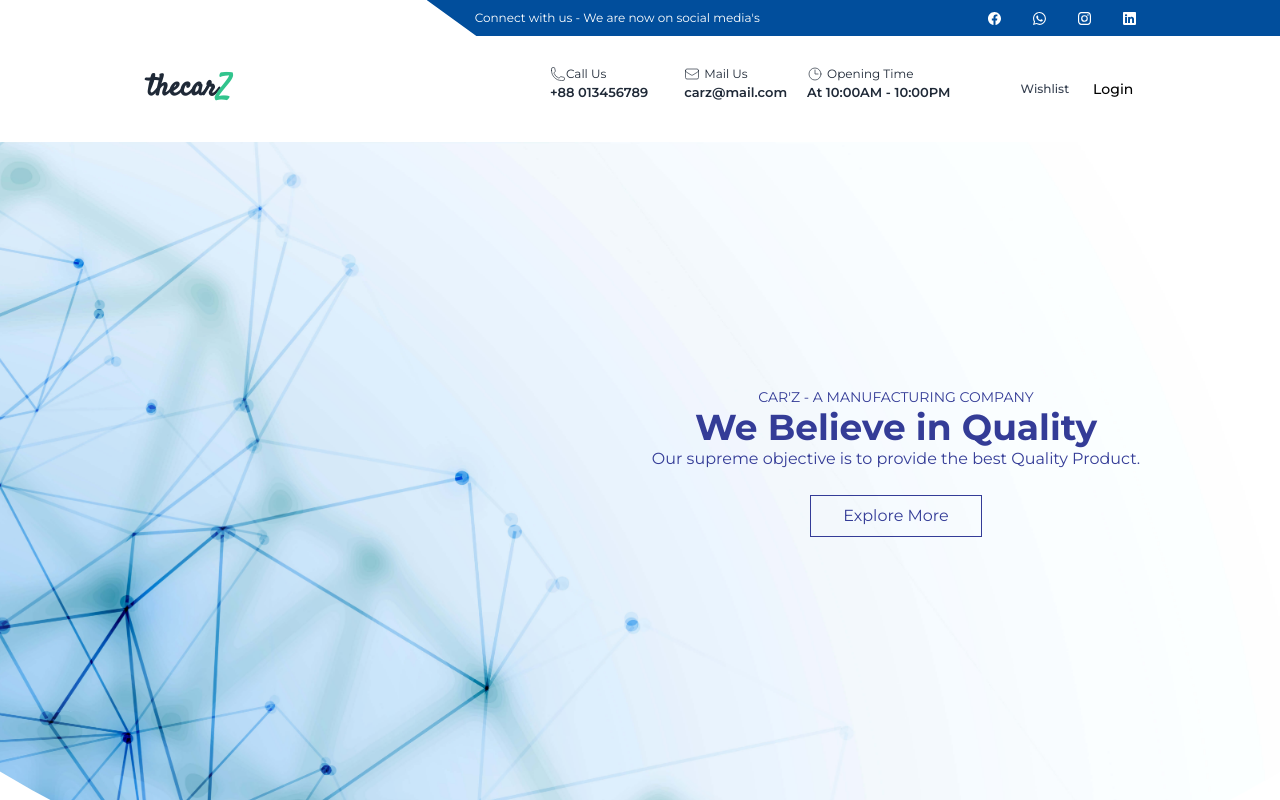
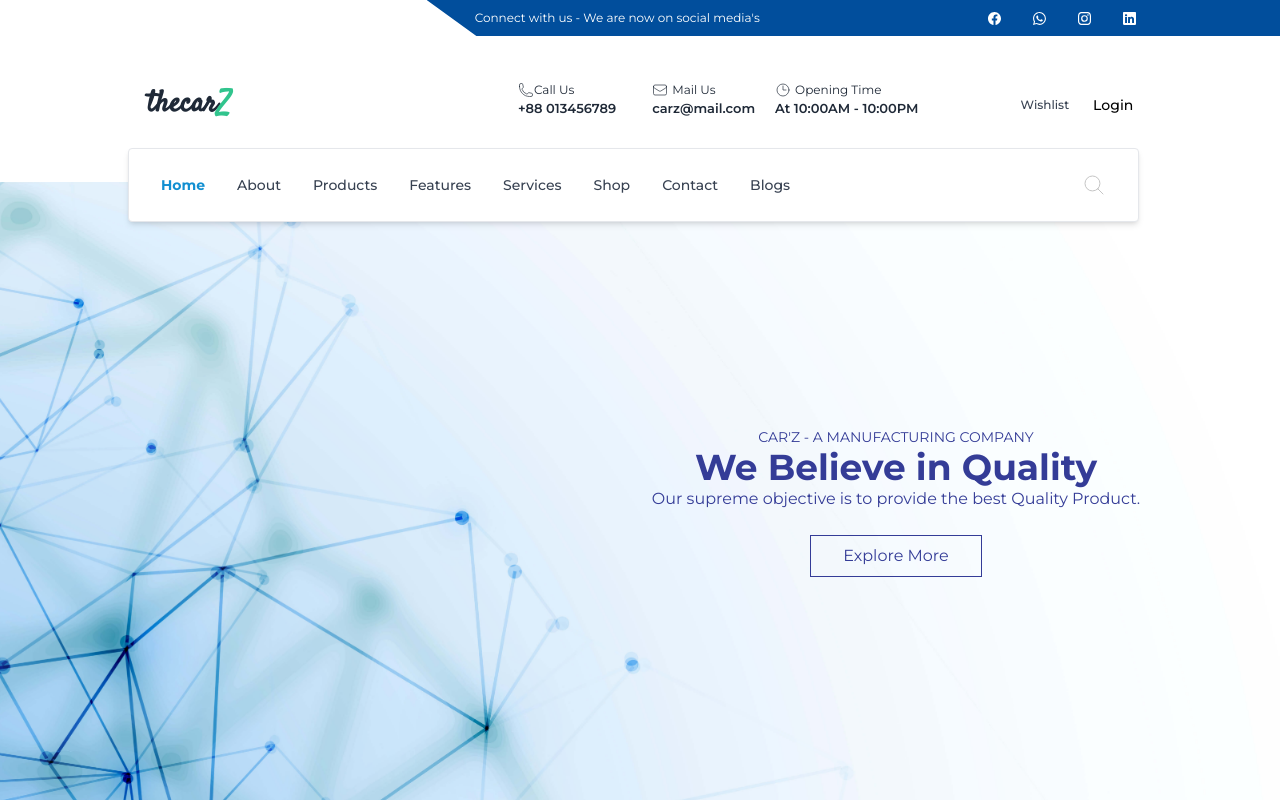
Before and after one commit to amiribnjaman/carz-manufacturing-project-client-a12, a React (Create React App) app: page / in a window 1280 px wide. Shown: the top 800 px of the page. Built offline with nearby package versions, Linux system fonts and the light colour scheme; no server answers.

Commit message:
mainmenu design implemented

```diff
--- /dev/null
+++ b/src/Pages/Shared/MainMenu.jsx
@@ -0,0 +1,136 @@
+import { signOut } from "firebase/auth";
+import React, { useState } from "react";
+import { useAuthState } from "react-firebase-hooks/auth";
+import { Link } from "react-router-dom";
+import CustomLink from "../../Components/CustomLink";
+import auth from "../../firebase.init";
+import "./Navbar.css";
+
+const MainMenu = () => {
+  const [user, loading, error] = useAuthState(auth);
+  const [showLogout, setShowLogout] = useState(false);
+  const [showMenu, setShowMenu] = useState(false);
+
+  return (
+    <div className="">
+      <nav class="bg-white w-full shadow shadow-md border border-[1px] z-50 mx-auto h-[50px] py-9 border-gray-200 md:px-10 sm:px-4 flex items-center rounded dark:bg-gray-800">
+        <div
+          class={`${
+            showMenu ? "relative items-center top-[90px]" : ""
+          } container flex flex-wrap justify-between items-center mx-auto`}
+        >
+          {/* MAIN MENU */}
+          <div
+            class={`${
+              showMenu
+                ? "block shadow bg-[rgba(237,246,253,.9)] z-40"
+              : "hidden"
+              // md:order-1
+            } justify-between items-center w-full md:flex md:w-auto`}
+            id="mobile-menu-2"
+          >
+            <ul class="flex -ml-2 flex-col mt-4 md:flex-row md:space-x-8 md:mt-0 md:text-sm md:font-medium">
+              <li>
+                <CustomLink
+                  to="/"
+                  class="block py-2 pr-4 pl-3 text-[#03a89d] rounded md:bg-transparent md:hover:text-[#03a89d] md:text-black md:p-0 dark:text-white"
+                  aria-current="page"
+                >
+                  Home
+                </CustomLink>
+              </li>
+              <li>
+                <CustomLink
+                  to="/blogs"
+                  class="block py-2 pr-4 pl-3 text-gray-700 border-b border-gray-100 hover:bg-gray-50 md:hover:bg-transparent md:border-0 md:hover:text-[#03a89d] md:p-0 dark:text-gray-400 md:dark:hover:text-white dark:hover:bg-gray-700 dark:hover:text-white md:dark:hover:bg-transparent dark:border-gray-700"
+                >
+                  About
+                </CustomLink>
+              </li>
+              <li>
+                <CustomLink
+                  to="/blogs"
+                  class="block py-2 pr-4 pl-3 text-gray-700 border-b border-gray-100 hover:bg-gray-50 md:hover:bg-transparent md:border-0 md:hover:text-[#03a89d] md:p-0 dark:text-gray-400 md:dark:hover:text-white dark:hover:bg-gray-700 dark:hover:text-white md:dark:hover:bg-transparent dark:border-gray-700"
+                >
+                  Products
+                </CustomLink>
+              </li>
+              <li>
+                <CustomLink
+                  to="/blogs"
+                  class="block py-2 pr-4 pl-3 text-gray-700 border-b border-gray-100 hover:bg-gray-50 md:hover:bg-transparent md:border-0 md:hover:text-[#03a89d] md:p-0 dark:text-gray-400 md:dark:hover:text-white dark:hover:bg-gray-700 dark:hover:text-white md:dark:hover:bg-transparent dark:border-gray-700"
+                >
+                  Features
+                </CustomLink>
+              </li>
+              <li>
+                <CustomLink
+                  to="/blogs"
+                  class="block py-2 pr-4 pl-3 text-gray-700 border-b border-gray-100 hover:bg-gray-50 md:hover:bg-transparent md:border-0 md:hover:text-[#03a89d] md:p-0 dark:text-gray-400 md:dark:hover:text-white dark:hover:bg-gray-700 dark:hover:text-white md:dark:hover:bg-transparent dark:border-gray-700"
+                >
+                  Services
+                </CustomLink>
+              </li>
+              <li>
+                <CustomLink
+                  to="/blogs"
+                  class="block py-2 pr-4 pl-3 text-gray-700 border-b border-gray-100 hover:bg-gray-50 md:hover:bg-transparent md:border-0 md:hover:text-[#03a89d] md:p-0 dark:text-gray-400 md:dark:hover:text-white dark:hover:bg-gray-700 dark:hover:text-white md:dark:hover:bg-transparent dark:border-gray-700"
+                >
+                  Shop
+                </CustomLink>
+              </li>
+              <li>
+                <CustomLink
+                  to="/blogs"
+                  class="block py-2 pr-4 pl-3 text-gray-700 border-b border-gray-100 hover:bg-gray-50 md:hover:bg-transparent md:border-0 md:hover:text-[#03a89d] md:p-0 dark:text-gray-400 md:dark:hover:text-white dark:hover:bg-gray-700 dark:hover:text-white md:dark:hover:bg-transparent dark:border-gray-700"
+                >
+                  Contact
+                </CustomLink>
+              </li>
+
+              <li>
+                <CustomLink
+                  to="/blogs"
+                  class="block py-2 pr-4 pl-3 text-gray-700 border-b border-gray-100 hover:bg-gray-50 md:hover:bg-transparent md:border-0 md:hover:text-[#03a89d] md:p-0 dark:text-gray-400 md:dark:hover:text-white dark:hover:bg-gray-700 dark:hover:text-white md:dark:hover:bg-transparent dark:border-gray-700"
+                >
+                  Blogs
+                </CustomLink>
+              </li>
+              {/* <li>
+                                <CustomLink to="myportfolio" class="block py-2 pr-4 pl-3 text-gray-700 border-b border-gray-100 hover:bg-gray-50 md:hover:bg-transparent md:border-0 md:hover:text-[#03a89d] md:p-0 dark:text-gray-400 md:dark:hover:text-white dark:hover:bg-gray-700 dark:hover:text-white md:dark:hover:bg-transparent dark:border-gray-700">My Portfolio</CustomLink >
+                            </li>
+                            {user ?
+                                <li>
+                                    <CustomLink to="/dashboard" class="block py-2 pr-4 pl-3 text-gray-700 border-b border-gray-100 hover:bg-gray-50 md:hover:bg-transparent md:border-0 md:hover:text-[#03a89d] md:p-0 dark:text-gray-400 md:dark:hover:text-white dark:hover:bg-gray-700 dark:hover:text-white md:dark:hover:bg-transparent dark:border-gray-700">Dashboard</CustomLink >
+                                </li>
+                                : ''
+                            //*/}
+            </ul>
+          </div>
+
+          {/* SEARCH BUTTON */}
+          <div className="mt-[6px] -mr-2">
+            <button>
+              <svg
+                xmlns="http://www.w3.org/2000/svg"
+                fill="none"
+                viewBox="0 0 24 24"
+                stroke-width="1"
+                stroke="currentColor"
+                class="w-6 h-6 text-[#C5C5C5]"
+              >
+                <path
+                  stroke-linecap="round"
+                  stroke-linejoin="round"
+                  d="M21 21l-5.197-5.197m0 0A7.5 7.5 0 105.196 5.196a7.5 7.5 0 0010.607 10.607z"
+                />
+              </svg>
+            </button>
+          </div>
+        </div>
+      </nav>
+    </div>
+  );
+};
+
+export default MainMenu;
--- a/src/Pages/Shared/Navbar.js
+++ b/src/Pages/Shared/Navbar.js
@@ -2,9 +2,11 @@ import { signOut } from "firebase/auth";
 import React, { useState } from "react";
 import { useAuthState } from "react-firebase-hooks/auth";
 import { Link } from "react-router-dom";
+import MainMenu from './MainMenu'
 import CustomLink from "../../Components/CustomLink";
 import auth from "../../firebase.init";
 import "./Navbar.css";
+
 
 const Navbar = () => {
   const [user, loading, error] = useAuthState(auth);
@@ -12,8 +14,8 @@ const Navbar = () => {
   const [showMenu, setShowMenu] = useState(false);
 
   return (
-    <div className="py-2">
-      <nav class="bg-white w-10/12 z-50 mx-auto h-[90px] border-gray-200 md:px-10 sm:px-4 flex items-center rounded dark:bg-gray-800">
+    <div className="py-7 relative">
+      <nav class="bg-white pb-2 w-10/12 z-50 mx-auto h-[90px] border-gray-200 md:px-10 sm:px-4 flex items-center rounded dark:bg-gray-800">
         <div
           class={`${
             showMenu ? "relative top-[90px]" : ""
@@ -24,10 +26,9 @@ const Navbar = () => {
               thecar<span className="text-green-400">Z</span>
             </span>
           </Link>
-                  <div class="flex items-center md:order-2 relative">
-
-                      {/* Navbar mid section */}
-            <div className="flex mr-12 -mt-[10px] gap-5 text-[13px] items-center">
+          <div class="flex items-center md:order-2 relative">
+            {/* Navbar mid section */}
+            <div className="flex mr-20 -mt-[10px] gap-5 text-[13px] items-center">
               <div className=" gap-2 mr-4 items-center">
                 <div className="flex items-center">
                   <svg
@@ -101,7 +102,7 @@ const Navbar = () => {
 
                 <div className="">
                   <span className="text-[13px] font-semibold">
-                  At 10:00AM - 10:00PM
+                    At 10:00AM - 10:00PM
                   </span>
                 </div>
               </div>
@@ -151,7 +152,9 @@ const Navbar = () => {
                     class="block py-2 pr-4 pl-3 text-black rounded md:bg-transparent  md:p-0 dark:text-white"
                     aria-current="page"
                   >
-                    <span id='navbar-login-btn' className="r">Login</span>
+                    <span id="navbar-login-btn" className="r">
+                      Login
+                    </span>
                   </CustomLink>
                 ) : user?.photoURL ? (
                   <>
@@ -287,6 +290,11 @@ const Navbar = () => {
                     </div> */}
         </div>
       </nav>
+
+          {/* MAIN NAVBAR/MENU */}
+          <div className="absolute w-[79%] mx-auto bottom-[-40px] left-[10%]">
+          <MainMenu />
+          </div>
     </div>
   );
 };
```
